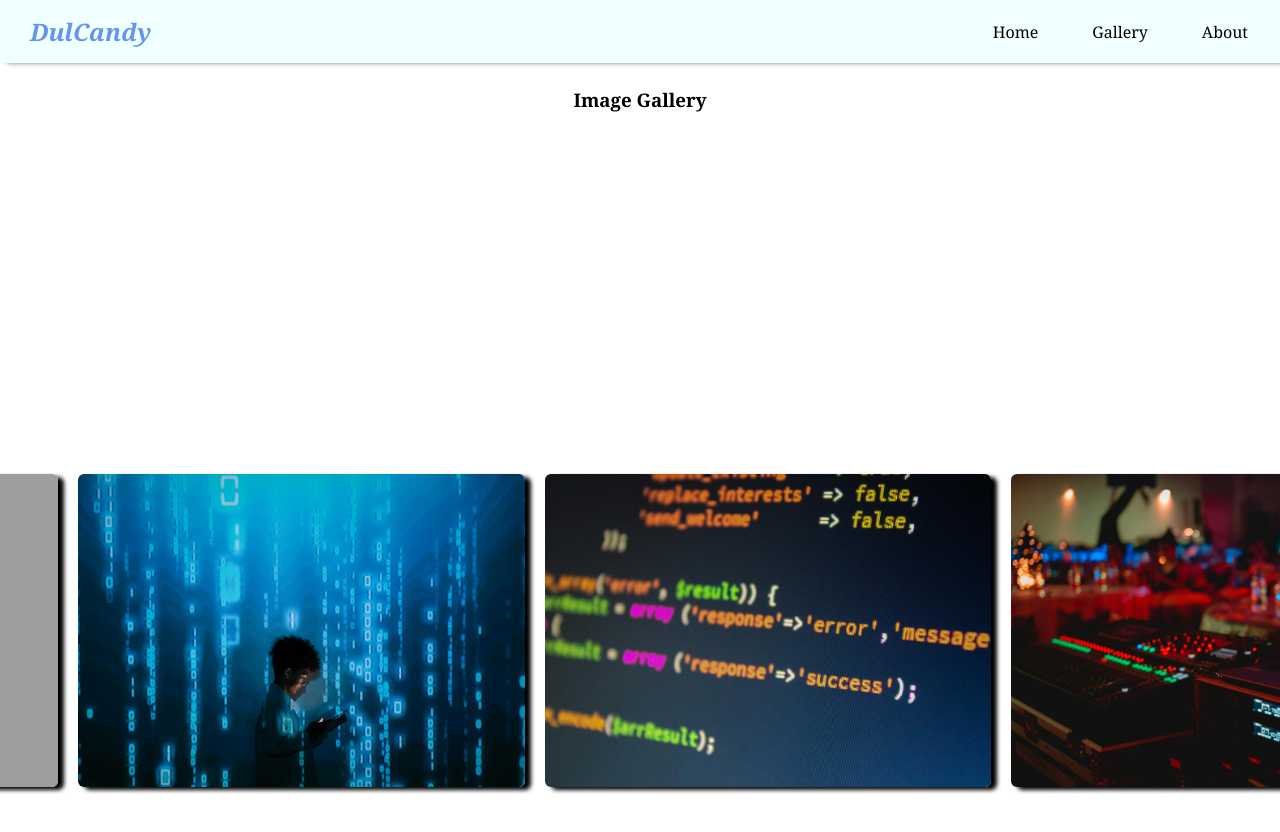
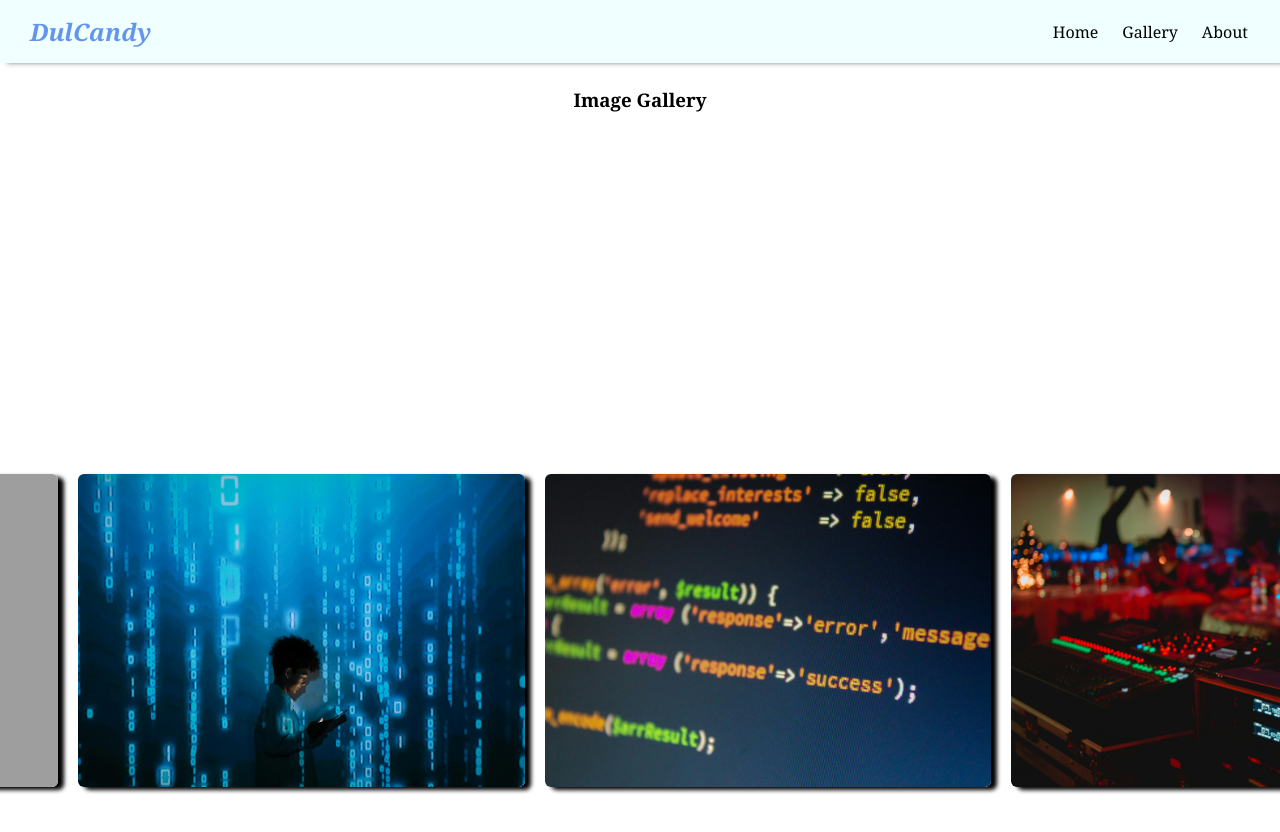
Before and after one commit to Dulce-tag/gridPICTURE, a plain HTML site: page index.html in a window 1280 px wide. Shown: the top 832 px of the page. Drawn offline with Linux system fonts and the light colour scheme; grey boxes are pictures that could not be loaded.

Commit message:
style.css

```diff
--- a/style.css
+++ b/style.css
@@ -46,7 +46,7 @@ a {
 
 .nav-links {
     display: flex;
-    gap: 50px;
+    gap: 20px;
 }
 
 .nav-links a {
@@ -62,6 +62,7 @@ a {
 }
 .grid {
     display: flex;
+    grid-template-columns: repeat(3, 1fr);
     justify-content: center;
     align-items: center;
     gap: 20px;
```
